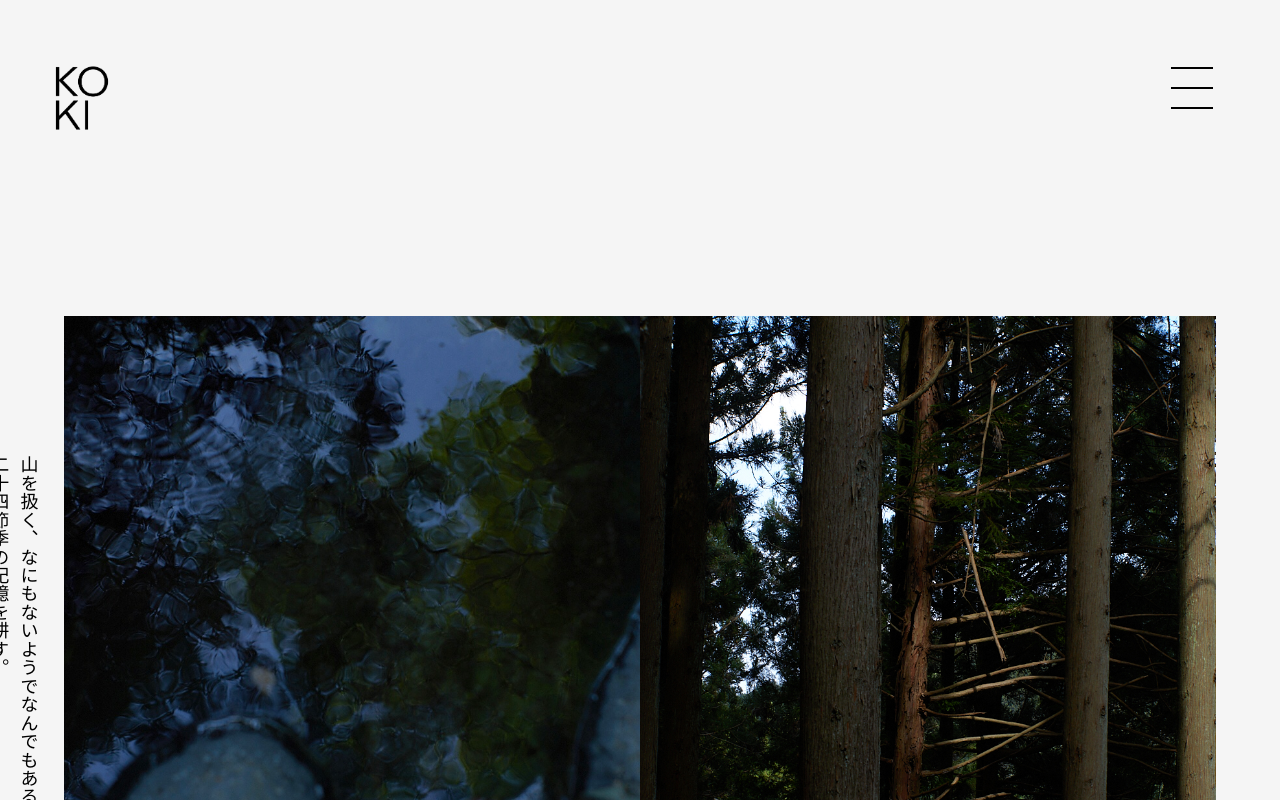
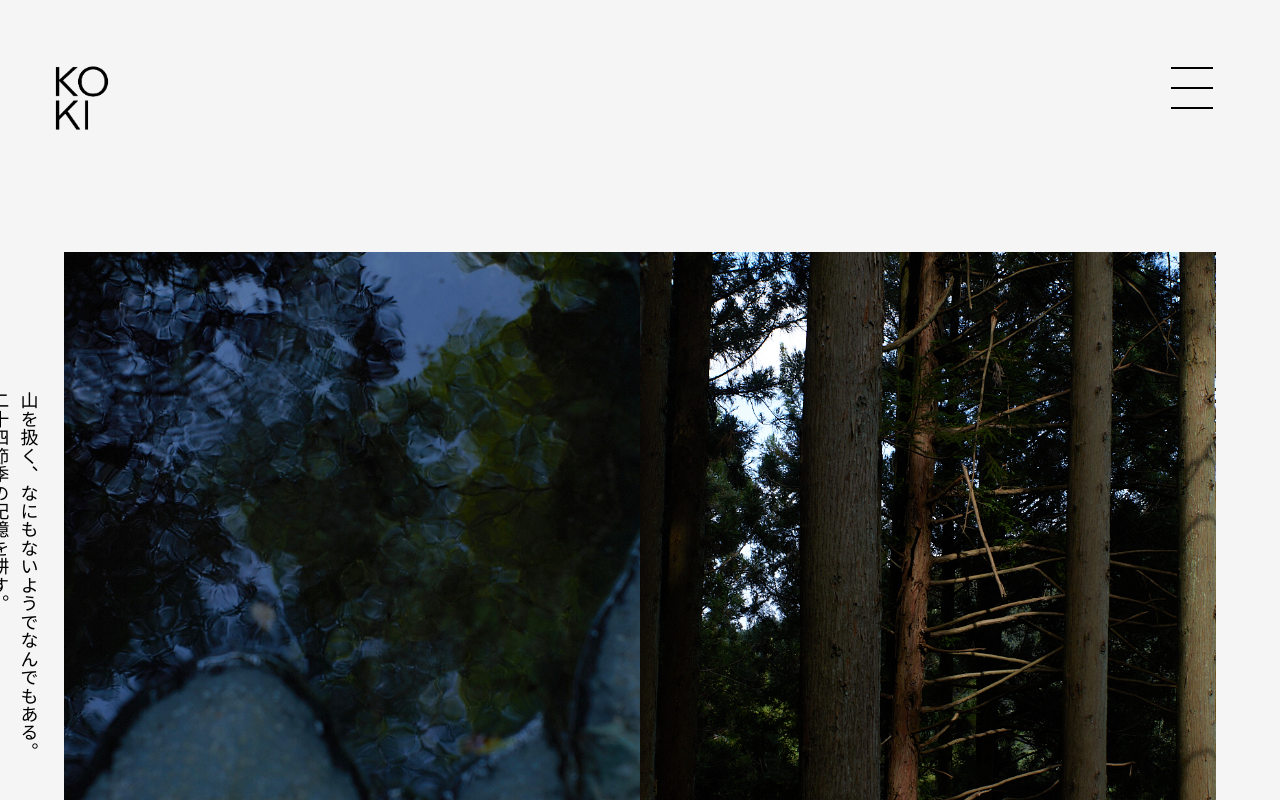
Before and after one commit to gx14ac/koki, a Next.js app: page /about in a window 1280 px wide. Shown: the top 800 px of the page. Built offline with nearby package versions, Linux system fonts and the light colour scheme; a web font is replaced by a local one.

Commit message:
fix menu

```diff
--- a/app/about/page.tsx
+++ b/app/about/page.tsx
@@ -56,7 +56,7 @@ export default function About() {
 
 
       {/* 2枚の画像を左右に継ぎ目なく長方形で配置 */}
-      <div className="hidden xl:flex w-full items-center justify-center xl:mt-24">
+      <div className="hidden xl:flex w-full items-center justify-center xl:mt-8">
         <div className="w-full max-w-[1000px] lg:max-w-[1200px] md:px-6">
           <div className="relative w-full aspect-[14/9] md:aspect-[16/9]">
             {/* 左の縦書きキャプション */}
```
